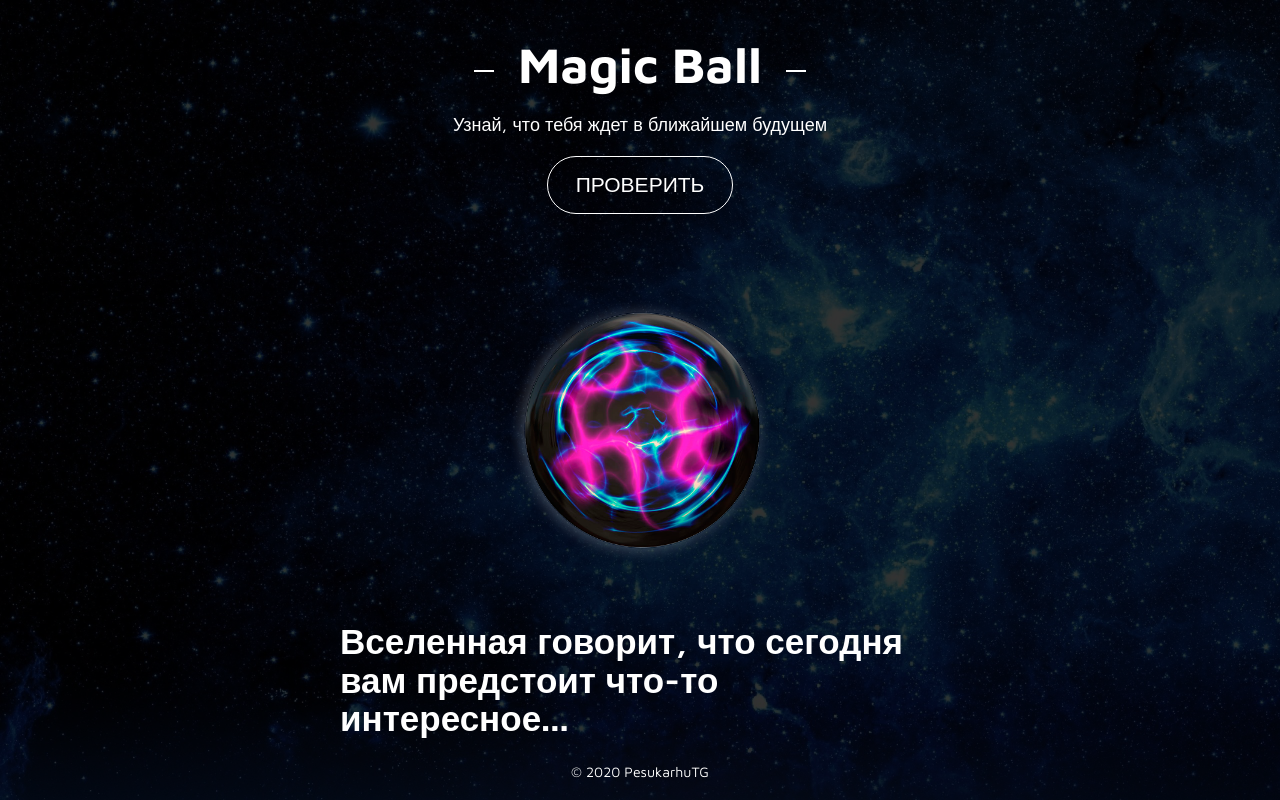
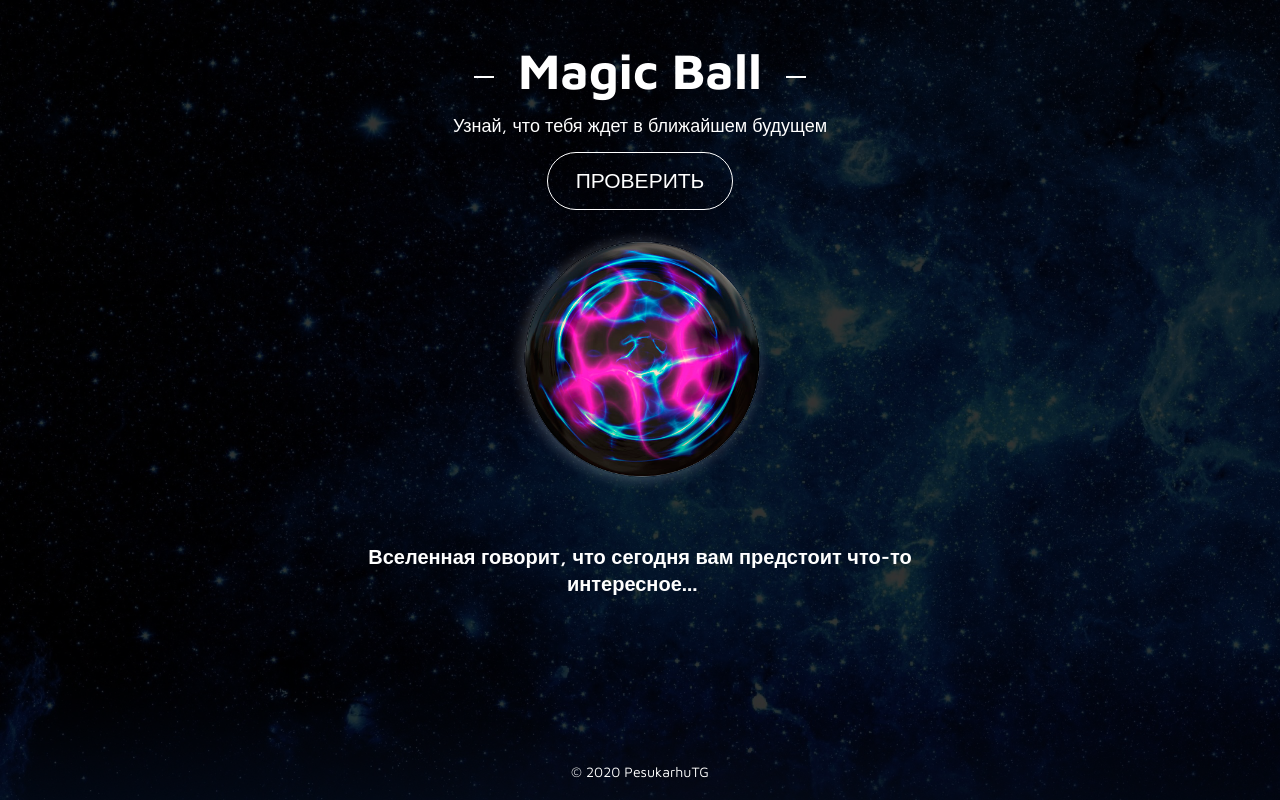
Before and after one commit to PesukarhuTG/magicBall-game, a plain HTML site: page index.html in a window 1280 px wide. Both pictures are taken after a click on the button "ПРОВЕРИТЬ". Drawn offline with Linux system fonts and the light colour scheme.

Commit message:
Change script.js and style.css in mediascreen part

```diff
--- a/script.js
+++ b/script.js
@@ -36,18 +36,12 @@ let image = document.querySelector('.image');
 
 button.addEventListener('click', function () {
     let randomElement = getRandomElement(phrases);
-    smoothly(phrase, 'textContent', randomElement.text)
-    smoothly(image, 'src', randomElement.image)
-
-    if (randomElement.text.length > 40) {
-        advice.style.fontSize = '32px';
-    } else {
-        advice.style.fontSize = '35px';
-    }
+    smoothly(phrase, 'textContent', randomElement.text);
+    smoothly(image, 'src', randomElement.image);
 });
 
 //the firs 2 phrases and img are displayed automatically after loading the page
 for (let i = 0; i <= 1; i = i + 1) {
-    smoothly(phrase, 'textContent', phrases[i].text) //change a text
-    smoothly(image, 'src', phrases[i].image) //change an img
+    smoothly(phrase, 'textContent', phrases[i].text); //change a text
+    smoothly(image, 'src', phrases[i].image); //change an img
 }
--- a/style.css
+++ b/style.css
@@ -34,9 +34,9 @@ body {
     display: flex;
     flex-direction: column;
     justify-content: space-around;
-    height: 20vh;
+    height: 15vh;
     align-items: center;
-    margin-top: 20px;
+    margin-top: 5px;
 }
 
 .header-heading {
@@ -45,7 +45,7 @@ body {
 
 .header-text {
     font-size: 18px;
-    padding: 20px;
+    padding: 15px;
     max-width: 600px;
     text-align: center;
 }
@@ -96,7 +96,7 @@ body {
     flex-direction: column;
     justify-content: center;
     align-items: center;
-    height: 70vh;
+    /*height: 70vh;*/
 }
 
 .image {
@@ -111,6 +111,7 @@ body {
     font-weight: bold;
     line-height: 1.1;
     margin-bottom: 30px;
+    text-align: center;
 }
 
 .footer {
@@ -183,3 +184,32 @@ body {
     font-size: 17px;
     }
 }
+
+@media (max-height:800px) {
+
+    .header {
+      position: absolute;
+      top: 36px;
+    }
+
+    .advice {
+        font-size: 20px;
+    }
+
+    .image {
+      width: 60%;
+      margin: 5px auto 5px;
+    }
+  }
+
+  @media (max-height: 720px) {
+    .content {
+        padding: 15px;
+        justify-content: flex-end;
+    }
+
+    .header {
+        top: 10px;
+        margin-top: 30px
+    }
+  }
```
